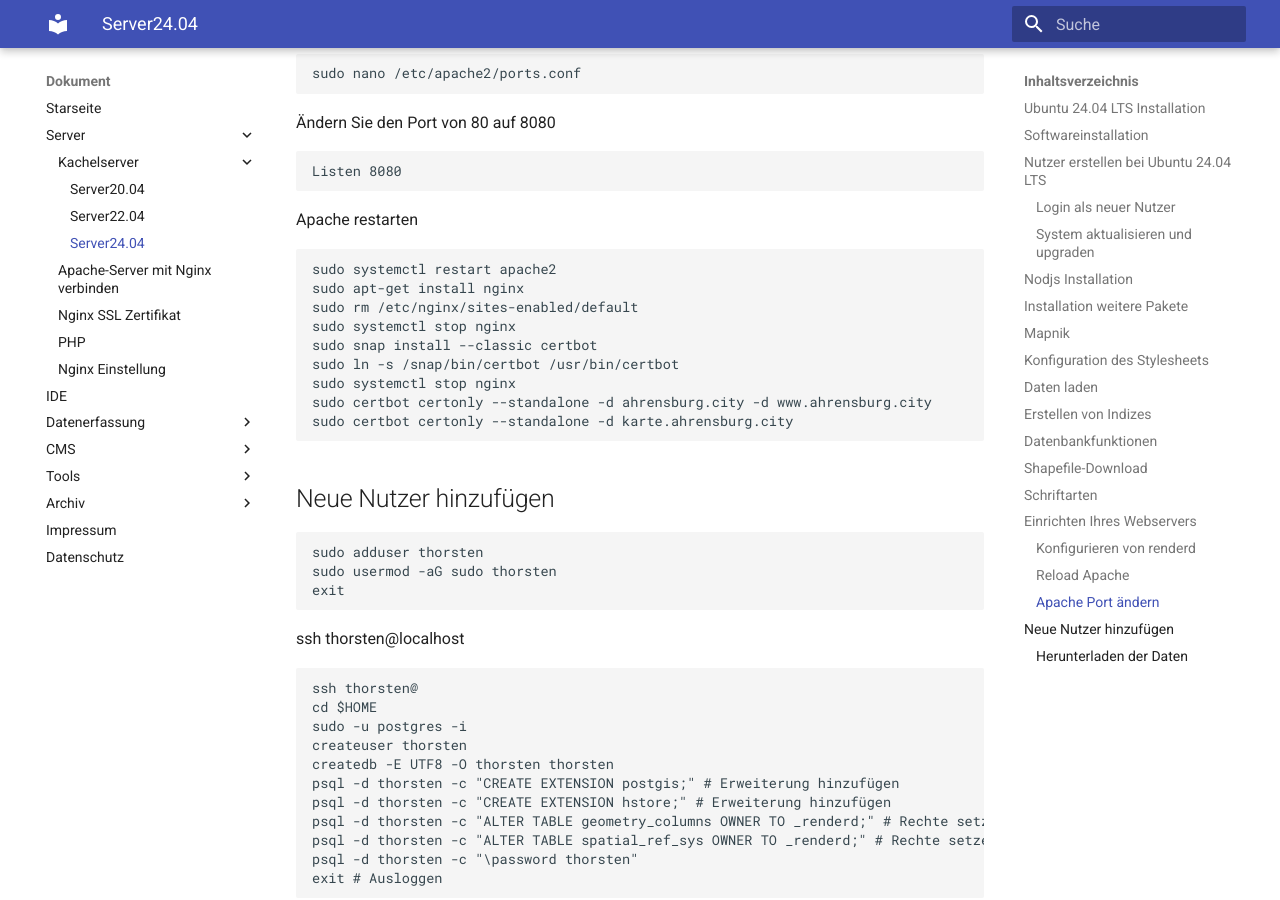
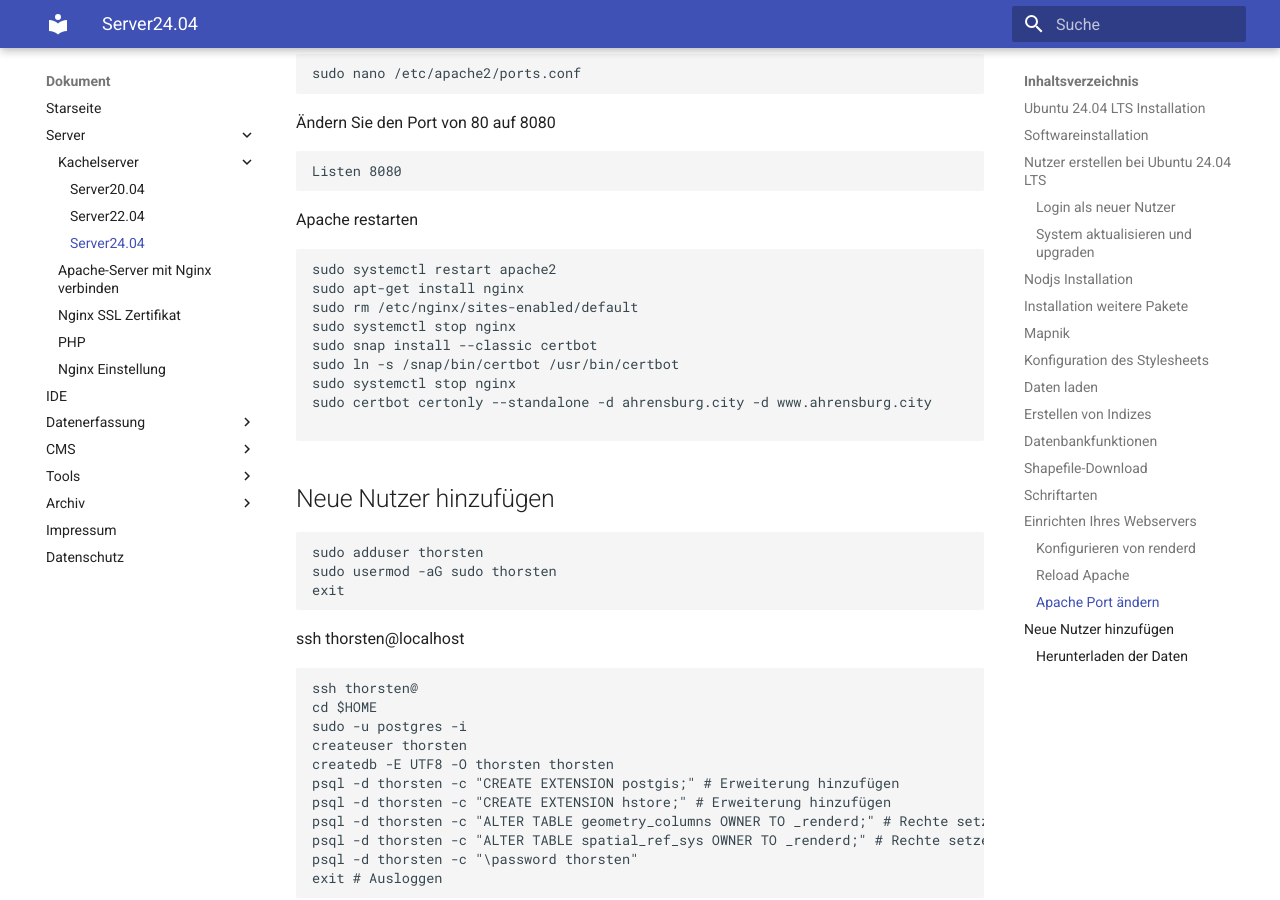
Before and after one commit to thorstenkloehn/dokument, an MkDocs documentation site: the page built from docs/Server/Kachelserver/Server244.md, in a window 1280 px wide and 900 px high, scrolled down 7674 px. Built offline with MkDocs 1.6.1 and Material for MkDocs 9.7.7, drawn with Linux system fonts in a browser that asks for light colours; some of the changed text lies outside the part shown.

Commit message:
Dokumentation: Entfernen von sudo bei der Installation des "carto"-Compilers und Korrektur des Befehls für certbot

````diff
--- a/docs/Server/Kachelserver/Server244.md
+++ b/docs/Server/Kachelserver/Server244.md
@@ -104,7 +104,7 @@
 Als nächstes installieren wir eine geeignete Version des "carto"-Compilers.
 
 ```bash
-sudo npm install -g carto
+npm install -g carto
 carto -v
 ```
 Das sollte mit einer Zahl antworten, die mindestens so hoch ist wie:
@@ -233,7 +233,7 @@
 sudo ln -s /snap/bin/certbot /usr/bin/certbot
 sudo systemctl stop nginx
 sudo certbot certonly --standalone -d ahrensburg.city -d www.ahrensburg.city
-sudo certbot certonly --standalone -d karte.ahrensburg.city
+
 ```
 ## Neue Nutzer hinzufügen
 ```bash
````
